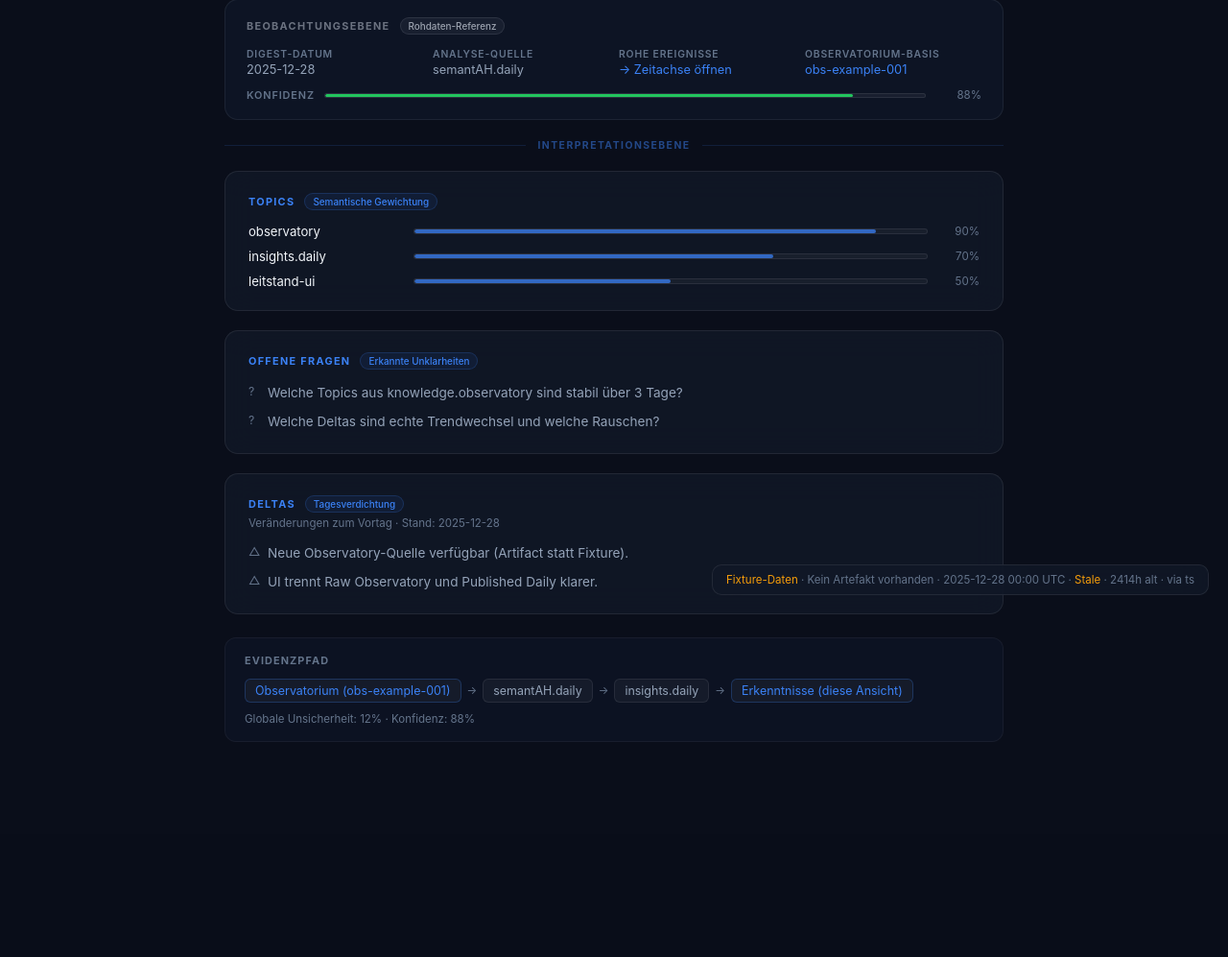
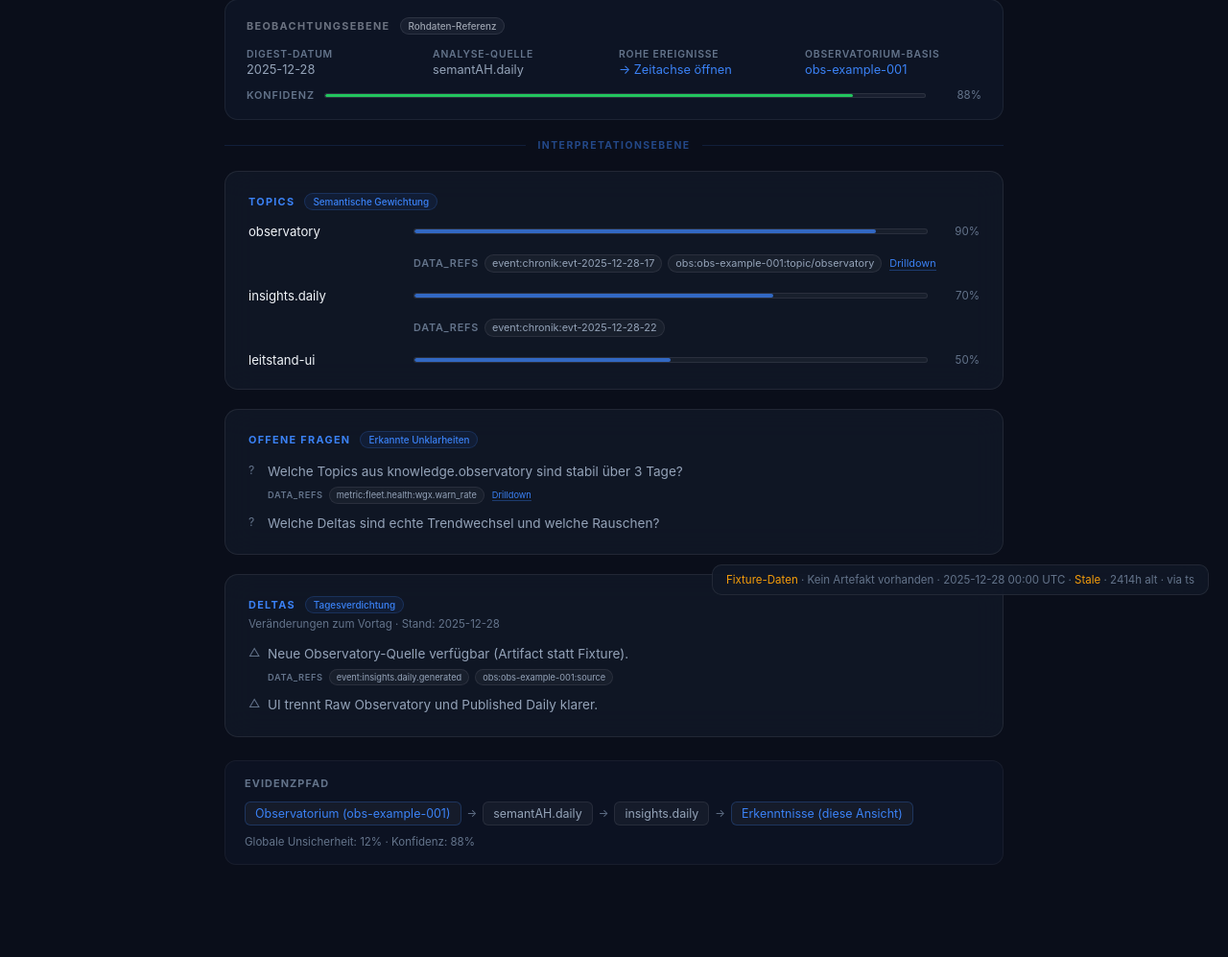
Before and after one commit to heimgewebe/leitstand, a Node server app: page /insights in a window 1280 px wide. Shown: the part 164-1161 px from the top of the page at 96% size. Before the commit the page ends 937 px from the top, so only its background shows below. Run offline with Node 20, Linux system fonts and the light colour scheme.

Commit message:
feat(insights): add per-item data_refs drilldown traceability

```diff
--- a/src/fixtures/insights.daily.json
+++ b/src/fixtures/insights.daily.json
@@ -14,6 +14,28 @@
     "UI trennt Raw Observatory und Published Daily klarer."
   ],
   "source": "semantAH.daily",
+  "data_refs": {
+    "topics": {
+      "0": {
+        "refs": ["event:chronik:evt-2025-12-28-17", "obs:obs-example-001:topic/observatory"],
+        "drilldown_url": "/timeline?focus=evt-2025-12-28-17"
+      },
+      "1": {
+        "refs": ["event:chronik:evt-2025-12-28-22"]
+      }
+    },
+    "questions": {
+      "0": {
+        "refs": ["metric:fleet.health:wgx.warn_rate"],
+        "drilldown_url": "/anatomy"
+      }
+    },
+    "deltas": {
+      "0": {
+        "refs": ["event:insights.daily.generated", "obs:obs-example-001:source"]
+      }
+    }
+  },
   "metadata": {
     "observatory_ref": "obs-example-001",
     "uncertainty": 0.12
--- a/src/views/insights.ejs
+++ b/src/views/insights.ejs
@@ -174,6 +174,45 @@
       color: var(--text-muted);
       font-size: 0.9em;
     }
+
+    .item-text {
+      display: block;
+      color: var(--text-secondary);
+    }
+
+    .data-refs {
+      margin-top: 6px;
+      display: flex;
+      align-items: center;
+      gap: 6px;
+      flex-wrap: wrap;
+      font-size: 0.68em;
+      line-height: 1.2;
+    }
+
+    .data-refs-label {
+      text-transform: uppercase;
+      letter-spacing: 0.07em;
+      color: var(--text-muted);
+      font-weight: 600;
+    }
+
+    .data-ref-chip {
+      padding: 2px 7px;
+      border-radius: 999px;
+      border: 1px solid var(--border-glass);
+      background: var(--bg-glass);
+      color: var(--text-secondary);
+    }
+
+    .data-ref-link {
+      margin-left: 2px;
+      color: var(--accent);
+      text-decoration: none;
+      border-bottom: 1px solid rgba(59, 130, 246, 0.35);
+    }
+
+    .data-ref-link:hover { text-decoration: underline; }
 
     .questions-list li::before { content: '?'; }
     .deltas-list li::before { content: '△'; }
@@ -471,6 +510,9 @@
         const confidenceVal = (view_meta.uncertainty !== null) ? Math.max(0, 1 - view_meta.uncertainty) : null;
         const confidencePct = confidenceVal !== null ? Math.round(confidenceVal * 100) : null;
         const confidenceClass = confidencePct === null ? '' : confidencePct >= 75 ? 'high' : confidencePct >= 45 ? 'mid' : 'low';
+        const topicDataRefs = insights.data_refs?.topics ?? {};
+        const questionDataRefs = insights.data_refs?.questions ?? {};
+        const deltaDataRefs = insights.data_refs?.deltas ?? {};
       %>
 
       <!-- ── Beobachtungsebene ───────────────────────────────── -->
@@ -527,9 +569,11 @@
           <span class="layer-pill interp">Semantische Gewichtung</span>
         </div>
         <div class="topic-list">
-          <% for (const [name, score] of insights.topics) { %>
+          <% for (let idx = 0; idx < insights.topics.length; idx++) { %>
+          <% const [name, score] = insights.topics[idx]; %>
           <% const scorePercent = Math.round(Math.min(Math.max(Number(score), 0), 1) * 100); %>
           <% const scoreWidth = `${scorePercent}%`; %>
+          <% const topicRefEntry = topicDataRefs[String(idx)]; %>
           <div class="topic-row">
             <span class="topic-name" title="<%= name %>"><%= name %></span>
             <div class="topic-bar-track">
@@ -537,6 +581,17 @@
             </div>
             <span class="topic-score"><%= scorePercent %>%</span>
           </div>
+          <% if (topicRefEntry) { %>
+          <div class="data-refs" style="margin-left:172px; margin-bottom:6px;">
+            <span class="data-refs-label">data_refs</span>
+            <% for (const ref of topicRefEntry.refs) { %>
+            <span class="data-ref-chip"><%= ref %></span>
+            <% } %>
+            <% if (topicRefEntry.drilldown_url) { %>
+            <a class="data-ref-link" href="<%= topicRefEntry.drilldown_url %>">Drilldown</a>
+            <% } %>
+          </div>
+          <% } %>
           <% } %>
         </div>
       </div>
@@ -549,8 +604,23 @@
           <span class="layer-pill interp">Erkannte Unklarheiten</span>
         </div>
         <ul class="item-list questions-list">
-          <% for (const question of insights.questions) { %>
-          <li><%= question %></li>
+          <% for (let idx = 0; idx < insights.questions.length; idx++) { %>
+          <% const question = insights.questions[idx]; %>
+          <% const questionRefEntry = questionDataRefs[String(idx)]; %>
+          <li>
+            <span class="item-text"><%= question %></span>
+            <% if (questionRefEntry) { %>
+            <div class="data-refs">
+              <span class="data-refs-label">data_refs</span>
+              <% for (const ref of questionRefEntry.refs) { %>
+              <span class="data-ref-chip"><%= ref %></span>
+              <% } %>
+              <% if (questionRefEntry.drilldown_url) { %>
+              <a class="data-ref-link" href="<%= questionRefEntry.drilldown_url %>">Drilldown</a>
+              <% } %>
+            </div>
+            <% } %>
+          </li>
           <% } %>
         </ul>
       </div>
@@ -566,8 +636,23 @@
         <div class="delta-date-note">Veränderungen zum Vortag · Stand: <%= insights.ts %></div>
         <% } %>
         <ul class="item-list deltas-list">
-          <% for (const delta of insights.deltas) { %>
-          <li><%= delta %></li>
+          <% for (let idx = 0; idx < insights.deltas.length; idx++) { %>
+          <% const delta = insights.deltas[idx]; %>
+          <% const deltaRefEntry = deltaDataRefs[String(idx)]; %>
+          <li>
+            <span class="item-text"><%= delta %></span>
+            <% if (deltaRefEntry) { %>
+            <div class="data-refs">
+              <span class="data-refs-label">data_refs</span>
+              <% for (const ref of deltaRefEntry.refs) { %>
+              <span class="data-ref-chip"><%= ref %></span>
+              <% } %>
+              <% if (deltaRefEntry.drilldown_url) { %>
+              <a class="data-ref-link" href="<%= deltaRefEntry.drilldown_url %>">Drilldown</a>
+              <% } %>
+            </div>
+            <% } %>
+          </li>
           <% } %>
         </ul>
       </div>
```
Also changed, not shown: docs/blueprints/leitstand_visualization.md (+3 -2 lines), src/insights.ts (+82 -0 lines), tests/insights.test.ts (+37 -0 lines), tests/server.test.ts (+19 -1 lines).
